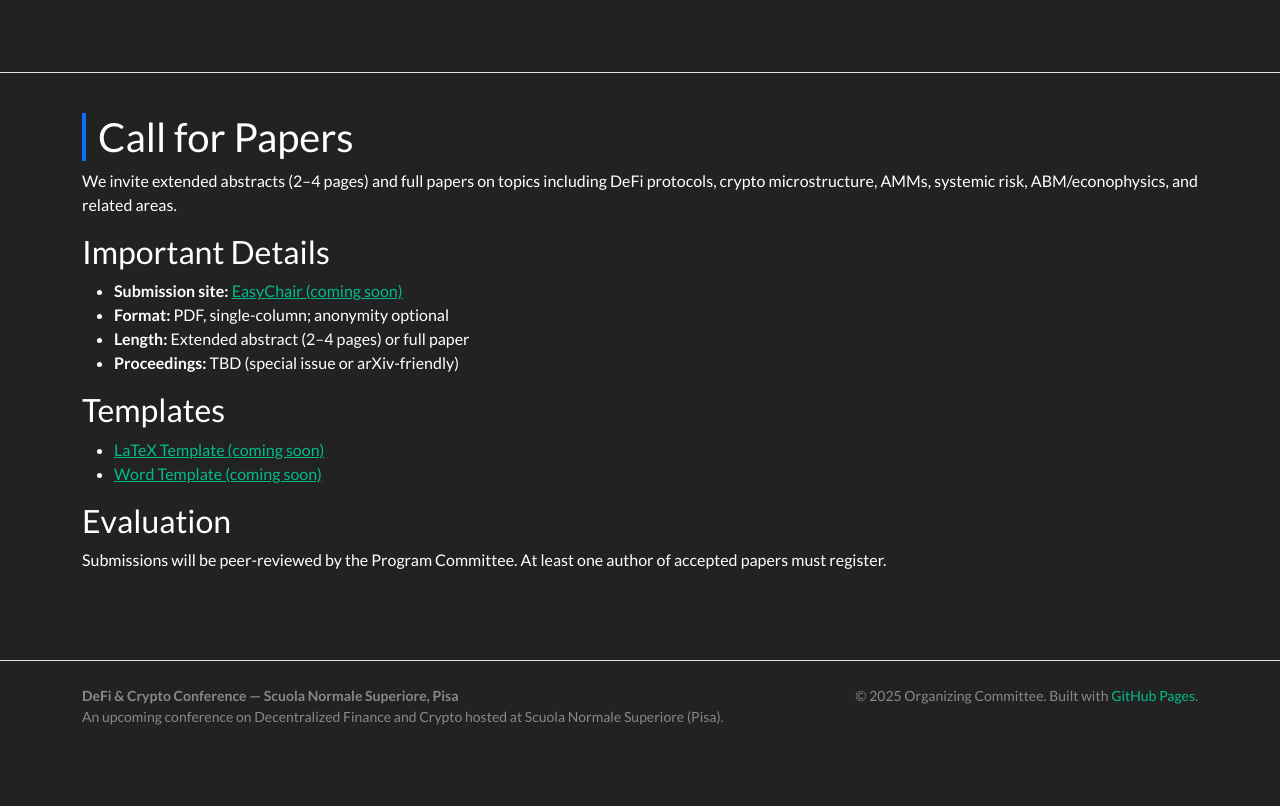
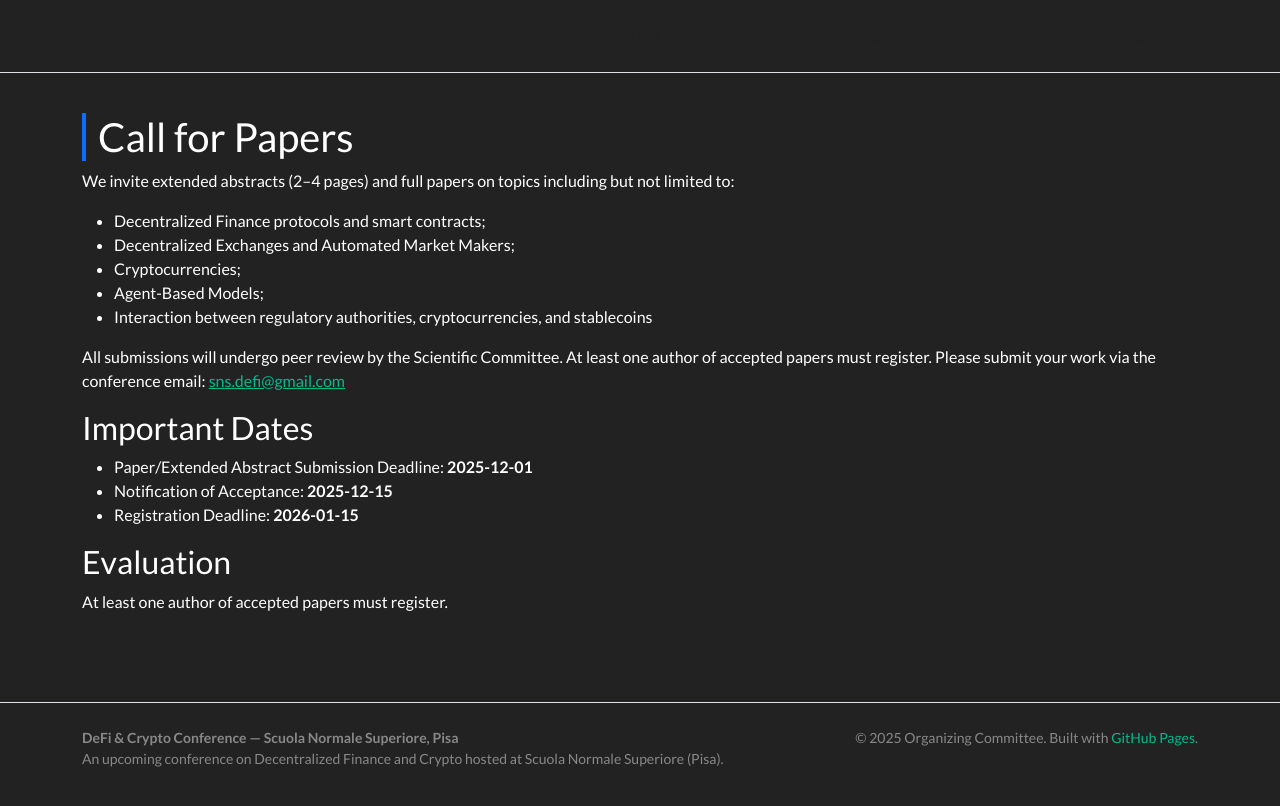
Before and after one commit to sns-defi/sns-defi.github.io, a Jekyll site: the page built from submission.md, in a window 1280 px wide. Shown: the top 806 px of the page. Built offline with Jekyll 4.4.1, drawn with Linux system fonts in a browser that asks for light colours; nearby versions of some CDN libraries.

Commit message:
Update submission.md

```diff
--- a/submission.md
+++ b/submission.md
@@ -5,21 +5,31 @@ permalink: /submission/
 ---
 
 <h2 class="section-title">Call for Papers</h2>
-<p>We invite extended abstracts (2–4 pages) and full papers on topics including DeFi protocols, crypto microstructure, AMMs, systemic risk, ABM/econophysics, and related areas.</p>
+<p>We invite extended abstracts (2–4 pages) and full papers on topics including but not limited to:
+<ul>
+  <li>Decentralized Finance protocols and smart contracts;</li>
+  <li>Decentralized Exchanges and Automated Market Makers;</li>
+  <li>Cryptocurrencies;</li>
+  <li>Agent-Based Models;</li>
+  <li>Interaction between regulatory authorities, cryptocurrencies, and stablecoins</li>
+</ul>
+<p> All submissions will undergo peer review by the Scientific Committee. At least one author of accepted papers must register. Please submit your work via the conference email: <a href="mailto:sns.defi@gmail.com">sns.defi@gmail.com</a>
 
-<h3>Important Details</h3>
+<h3>Important Dates</h3>
 <ul>
-  <li><strong>Submission site:</strong> <a href="#" target="_blank" rel="noopener">EasyChair (coming soon)</a></li>
-  <li><strong>Format:</strong> PDF, single-column; anonymity optional</li>
-  <li><strong>Length:</strong> Extended abstract (2–4 pages) or full paper</li>
-  <li><strong>Proceedings:</strong> TBD (special issue or arXiv-friendly)</li>
+  <li>Paper/Extended Abstract Submission Deadline: <strong>2025-12-01</strong></li>
+  <li>Notification of Acceptance: <strong>2025-12-15</strong></li>
+  <li>Registration Deadline: <strong>2026-01-15</strong></li>
+  <!--<li><strong>Submission site:</strong> <a href="#" target="_blank" rel="noopener">EasyChair (coming soon)</a></li>-->
 </ul>
 
+<!--
 <h3>Templates</h3>
 <ul>
   <li><a href="#" download>LaTeX Template (coming soon)</a></li>
   <li><a href="#" download>Word Template (coming soon)</a></li>
 </ul>
+-->
 
 <h3>Evaluation</h3>
-<p>Submissions will be peer-reviewed by the Program Committee. At least one author of accepted papers must register.</p>
+<p> At least one author of accepted papers must register.</p>
```
